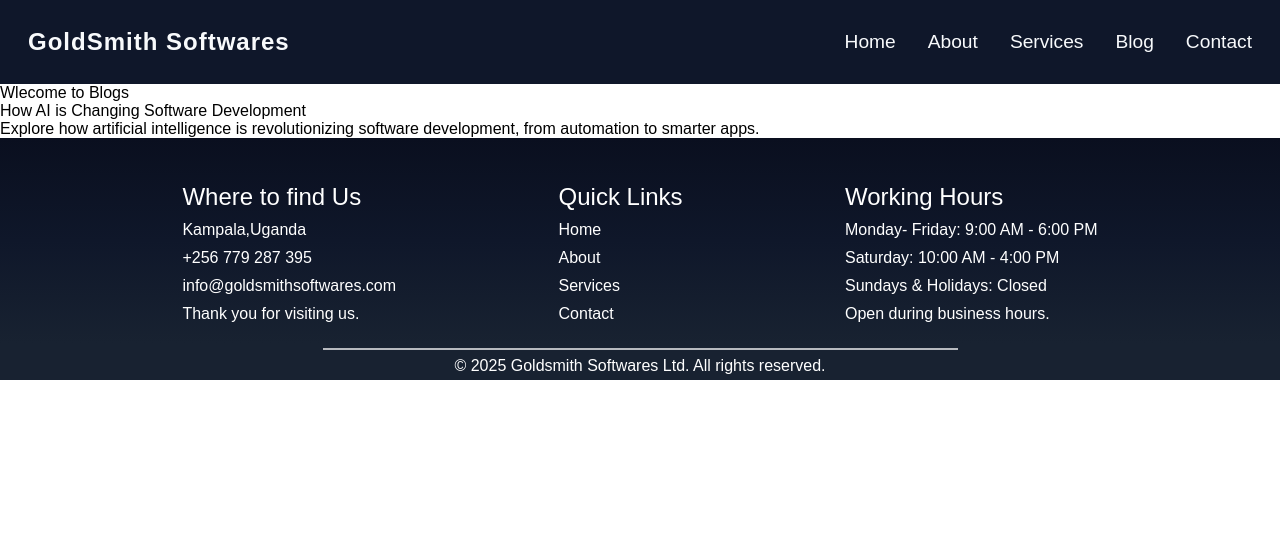
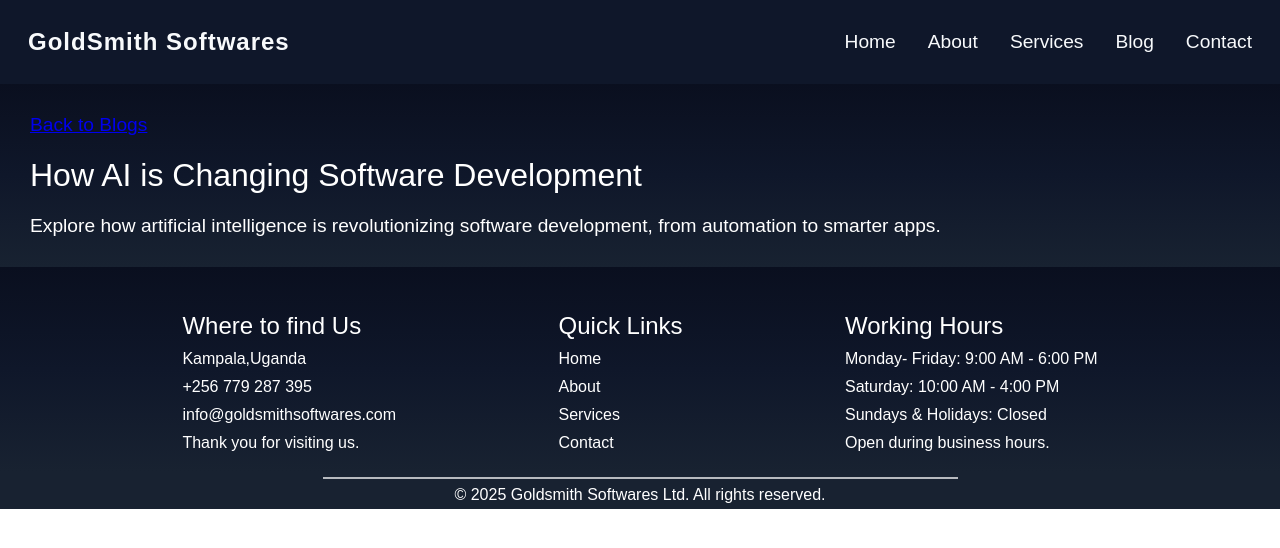
Before and after one commit to dariusjackony/Goldsmith-Software, a React (Vite) app: page /blogs/ai-in-software in a window 1280 px wide. Shown: the top 548 px of the page. Built offline with nearby package versions, Linux system fonts and the light colour scheme.

Commit message:
Update:...

```diff
--- a/src/components/Blog/Blog.css
+++ b/src/components/Blog/Blog.css
@@ -1,5 +1,4 @@
 .blogs-main-container {
-    min-height: 100vh;
     text-align: center;
     color: white;
     padding: 80px;
--- a/src/components/Blog/Blog.jsx
+++ b/src/components/Blog/Blog.jsx
@@ -26,9 +26,9 @@ function Blogs() {
           <div className="card-details">
             <p className="blog-title">{blog.title}</p>
           <p className="blog-subtitle">{blog.content}</p>
-          <Link to={`/blogs/${blog.id}`}>
+           <Link to={`/blogs/${blog.id}`}>
              <button className="read-btn">Read More</button>
-          </Link>
+           </Link>
           </div>
         </div>
         ))}
--- a/src/components/Blog/BlogData.jsx
+++ b/src/components/Blog/BlogData.jsx
@@ -2,7 +2,7 @@ export const blogs = [
   {
     id: "web-development-tips",
     title: "Top 5 Web Development Tips",
-    content: "Learn the essential tips for building fast, responsive, and modern websites that delight users hh."
+    content: "Learn the essential tips for building fast, responsive, and modern websites that delight users hhGoldsmith is a modern tech company building custom systems that  tips for building fast, responsive, and modern websites that delight users hhGoldsmith is a modern tech company building custom systems that  tips for building fast, responsive, and modern websites that delight users hhGoldsmith is a modern tech company building custom systems that  tips for building fast, responsive, and modern websites that delight users hhGoldsmith is a modern tech company building custom systems that  tips for building fast, responsive, and modern websites that delight users hhGoldsmith is a modern tech company building custom systems that  tips for building fast, responsive, and modern websites that delight users hhGoldsmith is a modern tech company building custom systems that help businesses operate effeciently automate processes and scale. We design every product with precision, stability and innovation.."
   },
   {
     id: "ai-in-software",
--- a/src/components/Blog/BlogDetail.jsx
+++ b/src/components/Blog/BlogDetail.jsx
@@ -1,5 +1,7 @@
 import { useParams } from "react-router-dom";
+import {Link} from "react-router-dom";
 import { blogs } from "./BlogData";
+import Comment from "./Comment/Comment";
 import "./BlogDetails.css";
 function BlogDetail() {
   const { blogId } = useParams();
@@ -12,11 +14,14 @@ function BlogDetail() {
 
   return (
     <section className="blog-details-main-container">
-        <span>Wlecome to Blogs</span>
+        <Link to={`/blogs`}>
+          <span className="back-link">Back to Blogs</span>
+        </Link>
         <div className="blog-details-content">
-          <span>{blog.title}</span>
-          <p>{blog.content}</p>
+          <span className="blog-main-title">{blog.title}</span>
+          <p className="blog-description">{blog.content}</p>
         </div>
+        <Comment />
     </section>
   );
 }
--- a/src/components/Blog/BlogDetails.css
+++ b/src/components/Blog/BlogDetails.css
@@ -0,0 +1,22 @@
+.blog-details-main-container {
+    color: white;
+    padding: 30px;
+    background: linear-gradient(to bottom,#0a0f1f, #0f172a, #182231);
+}
+.back-link {
+    margin-right: 10px;
+    margin-bottom: 20px;
+    font-size: 1.2rem;
+}
+.blog-main-title {
+    font-size: 2rem;
+}
+.blog-description {
+    margin-top: 20px;
+}
+.blog-details-content {
+    width: 100%;
+    margin-top: 20px;
+    font-size: 1.2rem;
+    line-height: 1.2;
+}
--- /dev/null
+++ b/src/components/Blog/Comment/Comment.jsx
@@ -0,0 +1,13 @@
+
+export default function Comment(){
+    <section>
+        <span>Comments</span>
+        <form>
+           <textarea
+             placeholder="Write Your Comment on this"
+
+           />
+           <button>Post Comment</button>
+        </form>
+    </section>
+}
```
